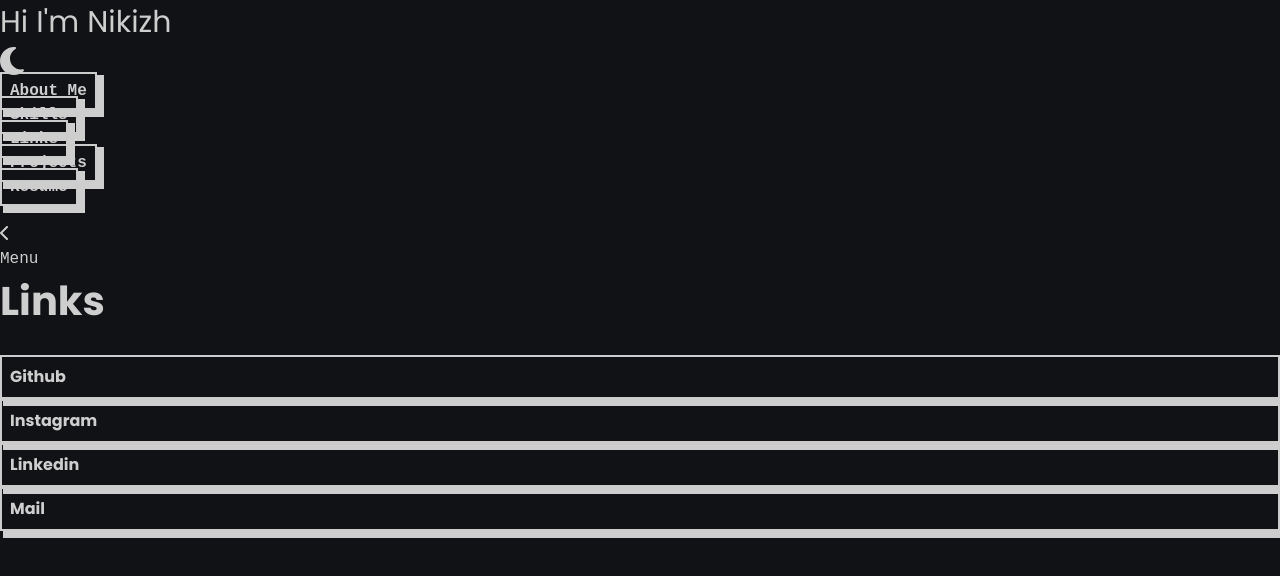
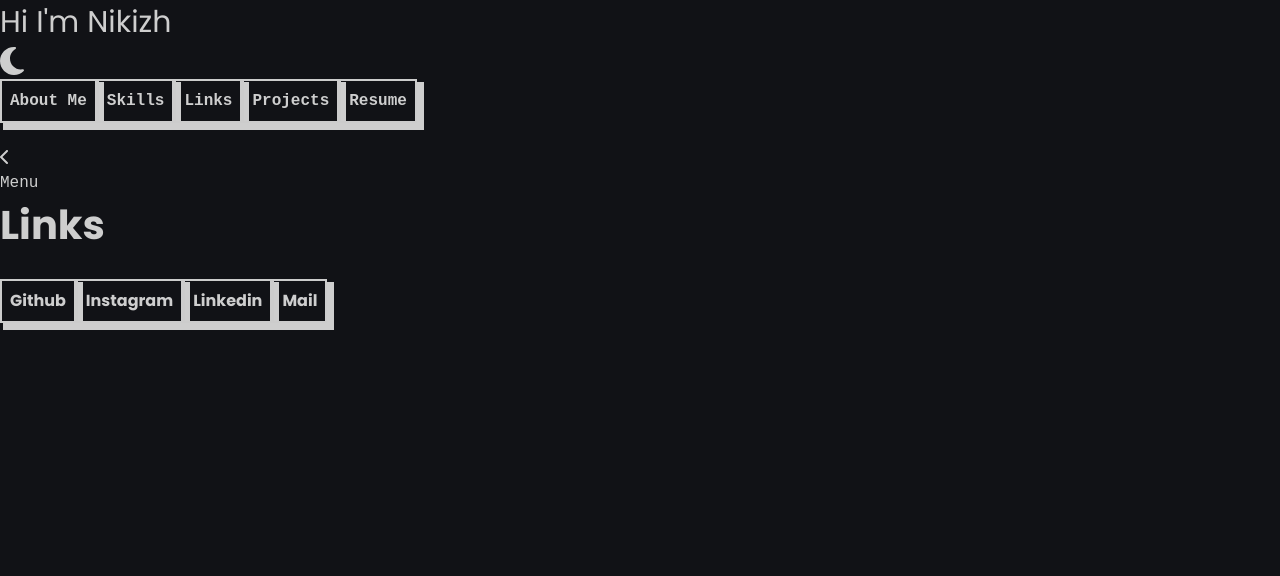
Before and after one commit to Nikizh07/portfolio, a React (Vite) app: page /links in a window 1280 px wide. Shown: the top 576 px of the page. Built offline with nearby package versions, Linux system fonts and the light colour scheme; a web font is replaced by a local one.

Commit message:
fixing the button animations

```diff
--- a/src/App.css
+++ b/src/App.css
@@ -54,6 +54,15 @@
   }
 }
 
+@keyframes watermark {
+  0% {
+    left: 2000px;
+  }
+  100% {
+    left: -2000px;
+  }
+}
+
 .heading {
   font-family: "Poppins", sans-serif;
   font-size: 30px;
@@ -92,6 +101,7 @@ body {
   font-weight: bold;
   border-color: #cccccc;
   border-width: 2px;
+  display: inline-block;
   transition: box-shadow 0.5s ease, transform 0.5s ease;
 }
 
@@ -152,3 +162,12 @@ body {
   animation-name: slideInLeft;
   animation-duration: 0.5s;
 }
+
+.watermark {
+  font-family: "Poppins", sans-serif;
+  position: absolute;
+  opacity: 0.03;
+  z-index: -999;
+  font-size: 200px;
+  animation: watermark 5s infinite linear;
+}
--- a/src/components/About.jsx
+++ b/src/components/About.jsx
@@ -15,7 +15,7 @@ const About = () => {
           <div className="right-5 absolute ">
             <DarkModeButton/>
           </div>
-          <div className="ncontainer my-[20px] hidden lg:inline-block">
+          <div className="ncontainer my-[8px] hidden lg:inline-block">
             <NavContainer />
           </div>
         </div>
--- a/src/components/Home.jsx
+++ b/src/components/Home.jsx
@@ -37,6 +37,9 @@ const Home = () => {
           </div>
         </div>
         <br />
+        <div className="watermark">
+          <h1>NIKIZH</h1>
+        </div>
         <p
           className={`abm-text font-bold hidden lg:block ${
             darkMode ? "text-[#cecece]" : "black"
--- a/src/components/NavContainer.jsx
+++ b/src/components/NavContainer.jsx
@@ -1,54 +1,42 @@
-import React from 'react'
-import { Link } from 'react-router-dom'
+import React from "react";
+import { Link } from "react-router-dom";
 
 const NavContainer = () => {
   return (
     <div>
       <div className="skills container flex flex-col lg:flex-row gap-8 lg:gap-6 text-[#868686] p-2">
-          <p id="aboutme">
-            <Link
-              to="/about"
-              className="lnks"
-            >
+        <Link to="/about">
+          <div className="lnks">
             About Me
+          </div>
         </Link>
-          </p>
-          <p id="Skills">
-            <Link
-              to="/skills"
-              className="lnks"
-            >
+
+        <Link to="/skills">
+          <div className="lnks">
             Skills
+          </div>
         </Link>
-          </p>
-          <p id="Links">
-            <Link
-              to="/links"
-              className="lnks"
-            >
+
+        <Link to="/links">
+          <div className="lnks">
             Links
+          </div>
         </Link>
-          </p>
-          <p id="Projects">
-            <Link
-              to="/projects"
-              className="lnks"
-            >
+
+        <Link to="/projects">
+          <div className="lnks">
             Projects
+          </div>
         </Link>
-          </p>
-          <p id="resume">
-            <Link
-              to="/resume"
-              className="lnks"
-            >
+
+        <Link to="/resume">
+          <div className="lnks">
             Resume
+          </div>
         </Link>
-          </p>
       </div>
+    </div>
+  );
+};
 
-    </div>
-  )
-}
-
-export default NavContainer
+export default NavContainer;
--- a/src/components/Projects.jsx
+++ b/src/components/Projects.jsx
@@ -16,7 +16,7 @@ const Projects = () => {
             <DarkModeButton />
           </div>
 
-          <div className="fuck my-[20px] hidden lg:flex">
+          <div className="fuck my-[8px] hidden lg:flex">
             <NavContainer />
           </div>
         </div>
--- a/src/components/Resume.jsx
+++ b/src/components/Resume.jsx
@@ -16,7 +16,7 @@ const Resume = () => {
             <DarkModeButton />
           </div>
 
-          <div className="fuck my-[20px] hidden lg:flex">
+          <div className="fuck my-[8px] hidden lg:flex">
             <NavContainer />
           </div>
         </div>
--- a/src/components/Skills.jsx
+++ b/src/components/Skills.jsx
@@ -10,13 +10,13 @@ const Skills = () => {
     <div>
       <div className="container lg:mx-[150px] p-2">
         <div className="flex">
-          <div className="hding lg:mr-[200px] my-[10px]">
+          <div className="hding lg:mr-[200px] my-[15px]">
             <Heading />
           </div>
           <div className="right-5 top-6 absolute lg:my-[20px]">
           <DarkModeButton/>
           </div>
-          <div className="ncontainer my-[20px] hidden lg:flex">
+          <div className="ncontainer my-[8px] hidden lg:flex">
             <NavContainer />
           </div>
         </div>
--- a/src/components/Socials.jsx
+++ b/src/components/Socials.jsx
@@ -16,7 +16,7 @@ const Socials = () => {
             <DarkModeButton />
           </div>
 
-          <div className="fuck my-[20px] hidden lg:flex">
+          <div className="fuck my-[8px] hidden lg:flex">
             <NavContainer />
           </div>
         </div>
```
Lines whose indentation alone changed are shown as unchanged.
